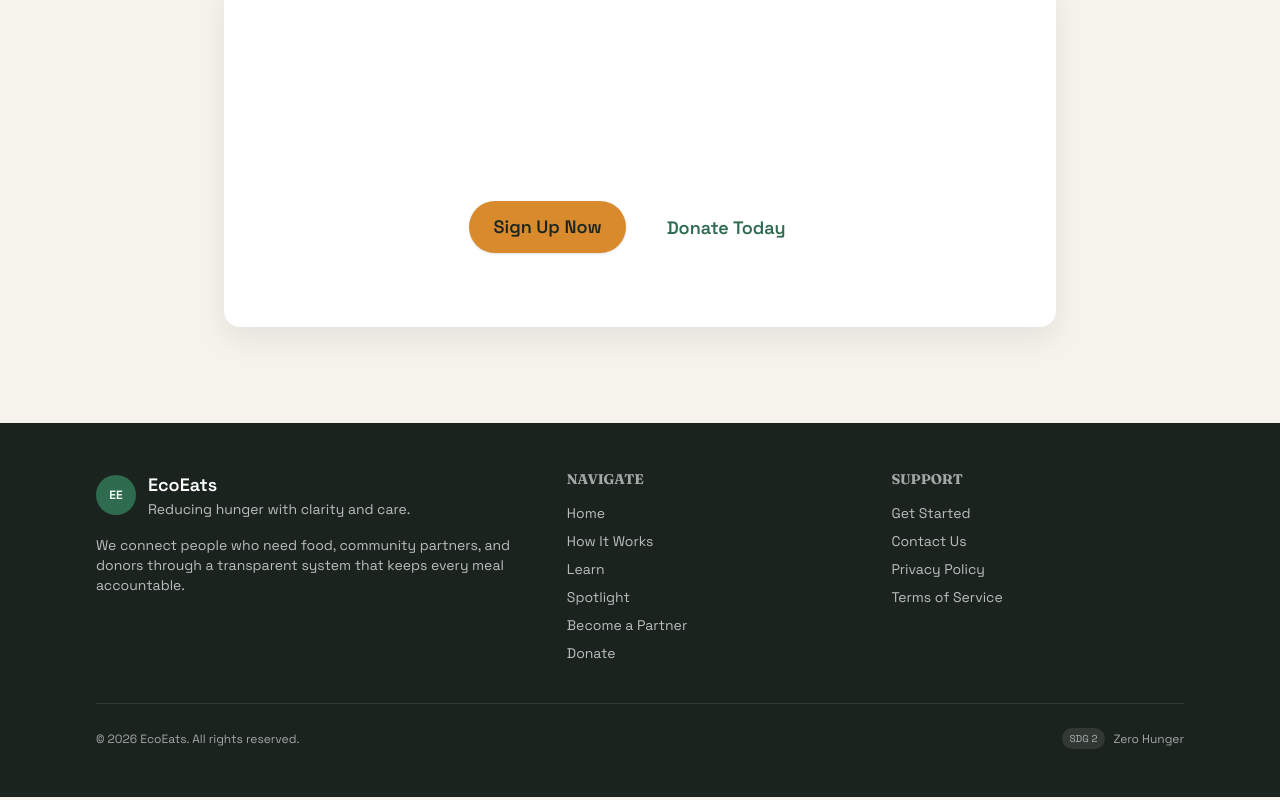
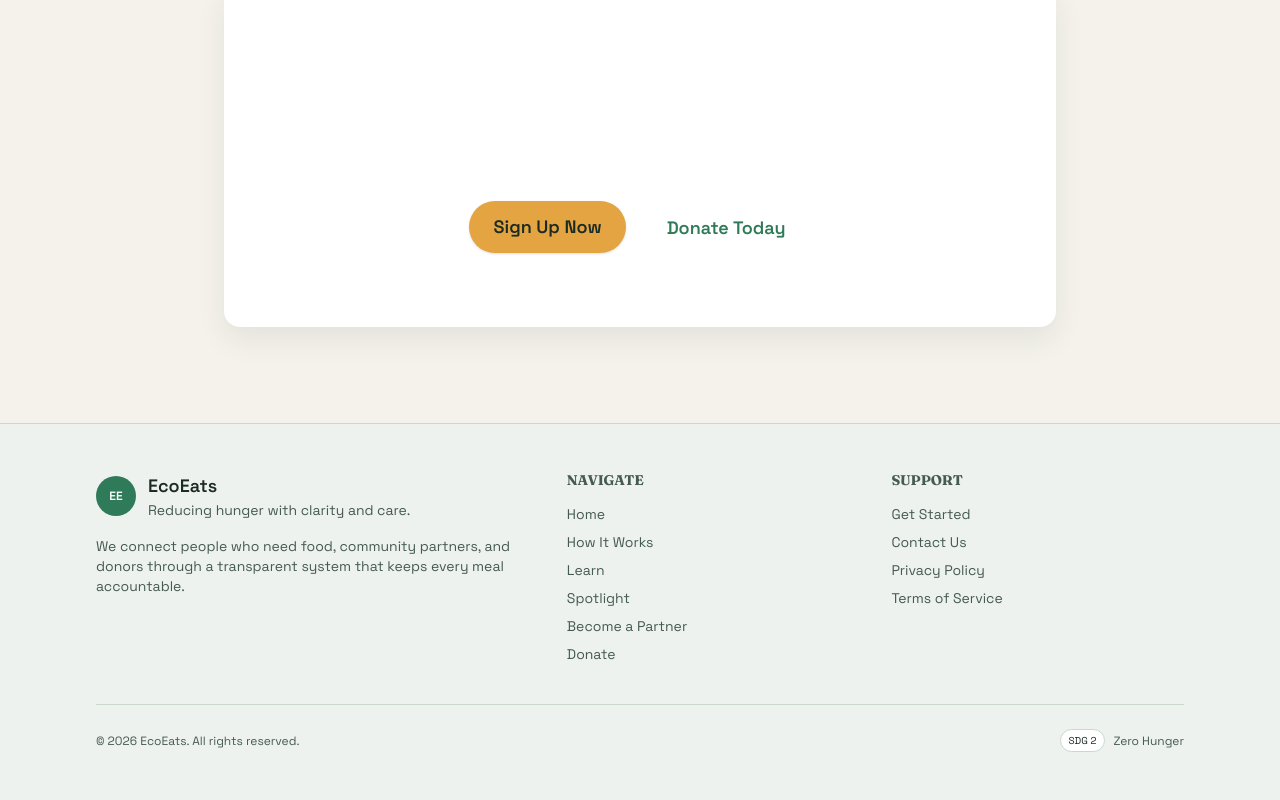
Before and after one commit to Chijex5/Eco-Eats, a Next.js app: page / in a window 1280 px wide. Shown: the part 3634-4434 px from the top of the page. Built offline with nearby package versions, Linux system fonts and the light colour scheme; no server answers.

Commit message:
Update theme palette and surface styling

```diff
--- a/app/contact/page.tsx
+++ b/app/contact/page.tsx
@@ -394,7 +394,7 @@ export default function Contact() {
                     value={newsletterEmail}
                     onChange={(e) => setNewsletterEmail(e.target.value)}
                     placeholder="Enter your email"
-                    className="flex-1 px-4 py-3 rounded-lg text-[var(--foreground)] focus:outline-none focus:ring-2 focus:ring-white"
+                    className="flex-1 px-4 py-3 rounded-lg bg-[var(--surface)] text-[var(--foreground)] placeholder:text-[var(--muted-foreground)] focus:outline-none focus:ring-2 focus:ring-[var(--surface)]"
                   />
                   <Button type="submit" size="lg" variant="secondary" className="whitespace-nowrap">
                     Subscribe
--- a/app/globals.css
+++ b/app/globals.css
@@ -2,21 +2,21 @@
 @import "tailwindcss";
 
 :root {
-  --background: #f6f2ec;
-  --foreground: #1c2721;
-  --primary: #2f6b4f;
-  --primary-dark: #1f4a36;
-  --secondary: #d98a2d;
-  --accent: #2f7f6d;
-  --muted: #e7ece4;
-  --muted-foreground: #4a5c52;
-  --border: #cfd8ce;
-  --destructive: #d14b3a;
+  --background: #f4f2eb;
+  --foreground: #1b2a22;
+  --primary: #2f7a58;
+  --primary-dark: #1f5a40;
+  --secondary: #e3a441;
+  --accent: #3b8f7a;
+  --muted: #e4ece5;
+  --muted-foreground: #455a50;
+  --border: #cad7cd;
+  --destructive: #d35a4a;
   --surface: #ffffff;
-  --surface-alt: #f3f1ec;
+  --surface-alt: #eef2ee;
   --color-neutral-400: oklch(0.82 0 0);
   --color-neutral-500: oklch(0.7 0 0);
-  --ring: #2f6b4f;
+  --ring: #2f7a58;
   --shadow: 0 24px 50px rgba(31, 42, 36, 0.12);
   --shadow-soft: 0 12px 30px rgba(31, 42, 36, 0.08);
   --font-sans: "Space Grotesk", "Helvetica Neue", Helvetica, sans-serif;
@@ -49,13 +49,18 @@
 
 @media (prefers-color-scheme: dark) {
   :root {
-    --background: #111815;
-    --foreground: #f4f3ed;
-    --muted: #1b251f;
-    --muted-foreground: #a6b2aa;
-    --border: #2a352e;
-    --surface: #16201a;
-    --surface-alt: #121a16;
+    --background: #0f1512;
+    --foreground: #f2f6f1;
+    --primary: #62b68b;
+    --primary-dark: #3f7c5d;
+    --secondary: #f0b357;
+    --accent: #4aa087;
+    --muted: #18211c;
+    --muted-foreground: #b0bdb4;
+    --border: #2a372f;
+    --destructive: #e17061;
+    --surface: #151e19;
+    --surface-alt: #111a15;
     --shadow: 0 24px 50px rgba(0, 0, 0, 0.35);
     --shadow-soft: 0 12px 30px rgba(0, 0, 0, 0.25);
   }
@@ -67,8 +72,8 @@ html {
 
 body {
   background:
-    radial-gradient(1200px 600px at 10% -10%, rgba(47, 107, 79, 0.18), transparent 60%),
-    radial-gradient(900px 500px at 90% 0%, rgba(214, 134, 44, 0.16), transparent 55%),
+    radial-gradient(1200px 600px at 10% -10%, color-mix(in srgb, var(--primary) 24%, transparent), transparent 60%),
+    radial-gradient(900px 500px at 90% 0%, color-mix(in srgb, var(--secondary) 22%, transparent), transparent 55%),
     var(--background);
   color: var(--foreground);
   font-family: var(--font-sans);
@@ -108,8 +113,12 @@ button {
 .page-shell {
   min-height: 100%;
   background:
-    linear-gradient(180deg, rgba(255, 255, 255, 0.75) 0%, rgba(255, 255, 255, 0) 45%),
-    radial-gradient(900px 600px at 15% 20%, rgba(47, 127, 109, 0.12), transparent 60%);
+    linear-gradient(
+      180deg,
+      color-mix(in srgb, var(--surface) 78%, transparent) 0%,
+      color-mix(in srgb, var(--surface) 0%, transparent) 45%
+    ),
+    radial-gradient(900px 600px at 15% 20%, color-mix(in srgb, var(--accent) 14%, transparent), transparent 60%);
   scroll-snap-type: y proximity;
 }
 
@@ -119,7 +128,7 @@ button {
 }
 
 .section-muted {
-  background: rgba(255, 255, 255, 0.7);
+  background: color-mix(in srgb, var(--surface) 70%, var(--surface-alt) 30%);
   border-top: 1px solid var(--border);
   border-bottom: 1px solid var(--border);
 }
@@ -151,7 +160,7 @@ button {
   bottom: -1px;
   width: min(760px, 90%);
   height: 1px;
-  background: linear-gradient(90deg, transparent, rgba(47, 107, 79, 0.35), transparent);
+  background: linear-gradient(90deg, transparent, color-mix(in srgb, var(--primary) 40%, transparent), transparent);
   transform: translateX(-50%);
 }
 
--- a/app/how-it-works/page.tsx
+++ b/app/how-it-works/page.tsx
@@ -245,7 +245,11 @@ export default function HowItWorks() {
                   </Button>
                 </Link>
                 <Link href="/partners/join">
-                  <Button size="lg" variant="outline" className="w-full sm:w-auto bg-white text-[var(--primary)] border-white hover:bg-white/90">
+                  <Button
+                    size="lg"
+                    variant="outline"
+                    className="w-full sm:w-auto bg-[var(--surface)] text-[var(--primary)] border-[var(--surface)] hover:bg-[var(--surface)]/90"
+                  >
                     Become a Partner
                   </Button>
                 </Link>
--- a/app/learn/page.tsx
+++ b/app/learn/page.tsx
@@ -232,7 +232,11 @@ export default function Learn() {
                   </Button>
                 </Link>
                 <Link href="/spotlight">
-                  <Button size="lg" variant="outline" className="w-full sm:w-auto bg-white text-[var(--primary)] border-white hover:bg-white/90">
+                  <Button
+                    size="lg"
+                    variant="outline"
+                    className="w-full sm:w-auto bg-[var(--surface)] text-[var(--primary)] border-[var(--surface)] hover:bg-[var(--surface)]/90"
+                  >
                     See Our Heroes
                   </Button>
                 </Link>
--- a/app/spotlight/page.tsx
+++ b/app/spotlight/page.tsx
@@ -209,7 +209,11 @@ export default function Spotlight() {
                   </Button>
                 </Link>
                 <Link href="/contact">
-                  <Button size="lg" variant="outline" className="w-full sm:w-auto bg-white text-[var(--primary)] border-white hover:bg-white/90">
+                  <Button
+                    size="lg"
+                    variant="outline"
+                    className="w-full sm:w-auto bg-[var(--surface)] text-[var(--primary)] border-[var(--surface)] hover:bg-[var(--surface)]/90"
+                  >
                     Nominate Someone
                   </Button>
                 </Link>
--- a/components/QRCodeDisplay.tsx
+++ b/components/QRCodeDisplay.tsx
@@ -56,7 +56,7 @@ export const QRCodeDisplay = ({
 
       <div className="mt-5 flex flex-col items-center gap-3">
         <div
-          className="flex items-center justify-center rounded-2xl border border-[var(--border)] bg-white p-4"
+          className="flex items-center justify-center rounded-2xl border border-[var(--border)] bg-[var(--surface)] p-4"
           style={{ width: size + 32, height: size + 32 }}
         >
           {value && !imageError ? (
--- a/components/layout/Footer.tsx
+++ b/components/layout/Footer.tsx
@@ -4,54 +4,54 @@ export const Footer = () => {
   const currentYear = new Date().getFullYear();
 
   return (
-    <footer className="bg-[#1b231f] text-white mt-auto">
+    <footer className="bg-[var(--surface-alt)] text-[var(--foreground)] mt-auto border-t border-[var(--border)]">
       <div className="max-w-6xl mx-auto px-4 sm:px-6 lg:px-8 py-12">
         <div className="grid grid-cols-1 md:grid-cols-[1.5fr_1fr_1fr] gap-8">
           <div>
             <div className="flex items-center gap-3 mb-4">
-              <div className="w-10 h-10 bg-[var(--primary)] rounded-full flex items-center justify-center text-xs font-semibold">
+              <div className="w-10 h-10 bg-[var(--primary)] rounded-full flex items-center justify-center text-xs font-semibold text-white">
                 EE
               </div>
               <div>
                 <p className="text-lg font-semibold">EcoEats</p>
-                <p className="text-sm text-white/70">Reducing hunger with clarity and care.</p>
+                <p className="text-sm text-[var(--muted-foreground)]">Reducing hunger with clarity and care.</p>
               </div>
             </div>
-            <p className="text-sm text-white/70 max-w-md">
+            <p className="text-sm text-[var(--muted-foreground)] max-w-md">
               We connect people who need food, community partners, and donors through a transparent system that keeps every meal accountable.
             </p>
           </div>
 
           <div>
-            <h4 className="text-sm uppercase tracking-[0.2em] text-white/60 mb-4">Navigate</h4>
-            <ul className="space-y-2 text-sm text-white/70">
+            <h4 className="text-sm uppercase tracking-[0.2em] text-[var(--muted-foreground)] mb-4">Navigate</h4>
+            <ul className="space-y-2 text-sm text-[var(--muted-foreground)]">
               <li>
-                <Link href="/" className="hover:text-white transition-colors">
+                <Link href="/" className="hover:text-[var(--foreground)] transition-colors">
                   Home
                 </Link>
               </li>
               <li>
-                <Link href="/how-it-works" className="hover:text-white transition-colors">
+                <Link href="/how-it-works" className="hover:text-[var(--foreground)] transition-colors">
                   How It Works
                 </Link>
               </li>
               <li>
-                <Link href="/learn" className="hover:text-white transition-colors">
+                <Link href="/learn" className="hover:text-[var(--foreground)] transition-colors">
                   Learn
                 </Link>
               </li>
               <li>
-                <Link href="/spotlight" className="hover:text-white transition-colors">
+                <Link href="/spotlight" className="hover:text-[var(--foreground)] transition-colors">
                   Spotlight
                 </Link>
               </li>
               <li>
-                <Link href="/partners/join" className="hover:text-white transition-colors">
+                <Link href="/partners/join" className="hover:text-[var(--foreground)] transition-colors">
                   Become a Partner
                 </Link>
               </li>
               <li>
-                <Link href="/donate" className="hover:text-white transition-colors">
+                <Link href="/donate" className="hover:text-[var(--foreground)] transition-colors">
                   Donate
                 </Link>
               </li>
@@ -59,25 +59,25 @@ export const Footer = () => {
           </div>
 
           <div>
-            <h4 className="text-sm uppercase tracking-[0.2em] text-white/60 mb-4">Support</h4>
-            <ul className="space-y-2 text-sm text-white/70">
+            <h4 className="text-sm uppercase tracking-[0.2em] text-[var(--muted-foreground)] mb-4">Support</h4>
+            <ul className="space-y-2 text-sm text-[var(--muted-foreground)]">
               <li>
-                <Link href="/auth/signup" className="hover:text-white transition-colors">
+                <Link href="/auth/signup" className="hover:text-[var(--foreground)] transition-colors">
                   Get Started
                 </Link>
               </li>
               <li>
-                <Link href="/contact" className="hover:text-white transition-colors">
+                <Link href="/contact" className="hover:text-[var(--foreground)] transition-colors">
                   Contact Us
                 </Link>
               </li>
               <li>
-                <a href="#" className="hover:text-white transition-colors">
+                <a href="#" className="hover:text-[var(--foreground)] transition-colors">
                   Privacy Policy
                 </a>
               </li>
               <li>
-                <a href="#" className="hover:text-white transition-colors">
+                <a href="#" className="hover:text-[var(--foreground)] transition-colors">
                   Terms of Service
                 </a>
               </li>
@@ -85,10 +85,10 @@ export const Footer = () => {
           </div>
         </div>
 
-        <div className="border-t border-white/10 mt-10 pt-6 flex flex-col sm:flex-row items-center justify-between gap-3 text-xs text-white/60">
+        <div className="border-t border-[var(--border)] mt-10 pt-6 flex flex-col sm:flex-row items-center justify-between gap-3 text-xs text-[var(--muted-foreground)]">
           <span>&copy; {currentYear} EcoEats. All rights reserved.</span>
           <span className="inline-flex items-center gap-2">
-            <span className="px-2 py-1 text-[10px] bg-white/10 rounded-full">SDG 2</span>
+            <span className="px-2 py-1 text-[10px] bg-[var(--surface)] text-[var(--foreground)] border border-[var(--border)] rounded-full">SDG 2</span>
             Zero Hunger
           </span>
         </div>
```
Also changed, not shown: app/admin/requests/page.tsx (+12 -10 lines).
